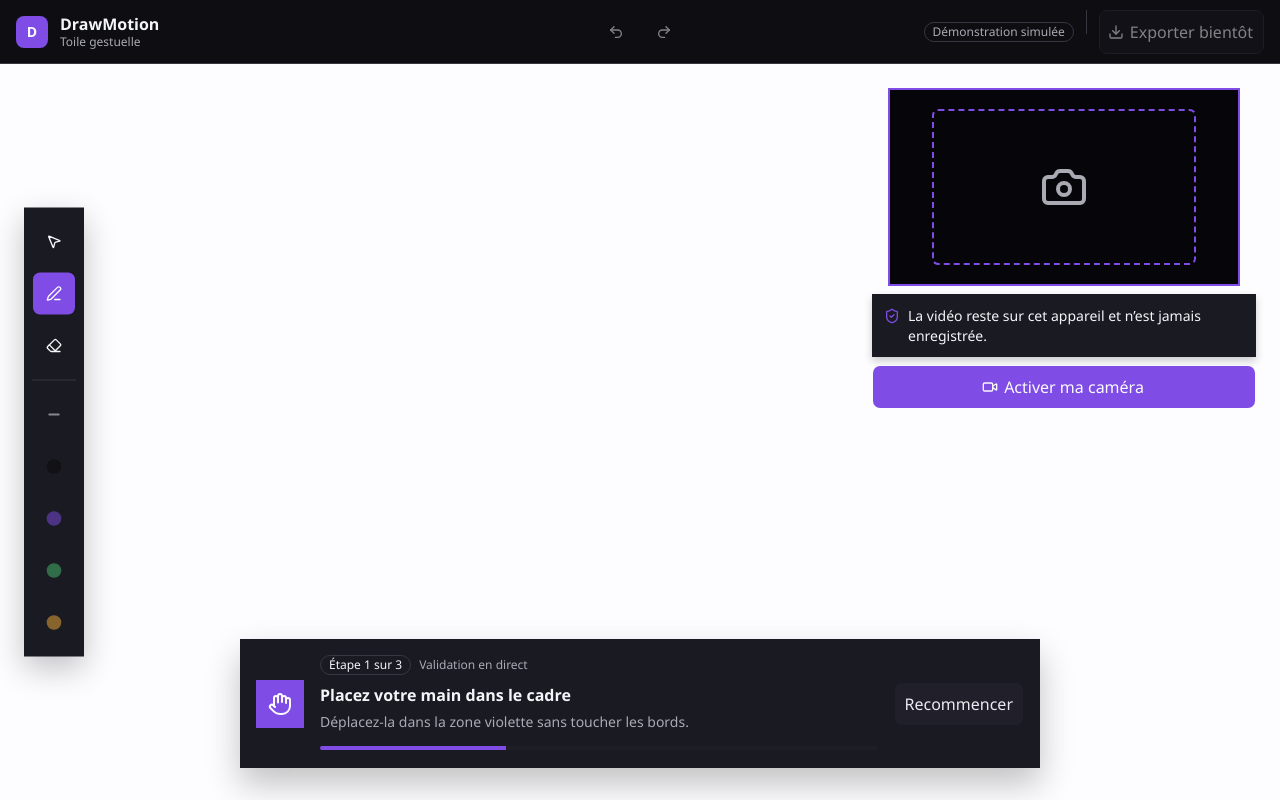
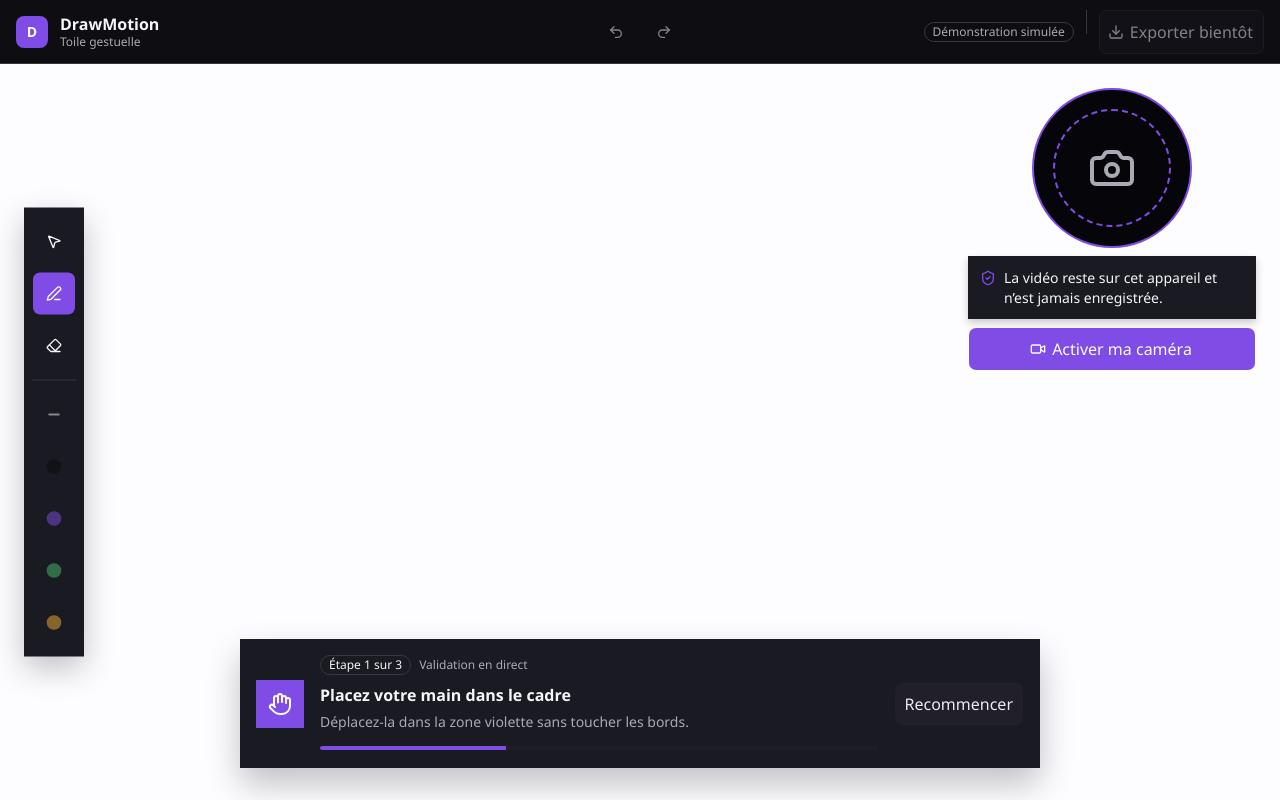
Before and after one commit to Osiris-Balonga/drawmotion, a React (Vite) app: page / in a window 1280 px wide. Built offline with nearby package versions, Linux system fonts and the light colour scheme.

Commit message:
fix(camera): keep one stable tracking preview

```diff
--- a/src/features/camera/camera-preview.tsx
+++ b/src/features/camera/camera-preview.tsx
@@ -19,7 +19,6 @@ import {
 } from "@/features/camera/use-hand-tracking"
 import type { GestureKind } from "@/core/gestures/gesture-classifier"
 import type { HandTrackingResult } from "@/infrastructure/mediapipe/hand-tracker-port"
-import { cn } from "@/lib/utils"
 
 type CameraPreviewProps = {
   adapterFactory?: CameraAdapterFactory
@@ -100,7 +99,6 @@ export function CameraPreview({
     videoRef,
     trackerFactory,
     onGestureFrame,
-    calibrating ? "contain" : "cover",
   )
   const trackingStatus = trackingContent[trackingState]
   const error =
@@ -112,17 +110,11 @@ export function CameraPreview({
       : null
 
   return (
-    <section
-      aria-label="Aperçu caméra"
-      className={cn(
-        "camera-preview",
-        calibrating && "camera-preview--calibrating",
-      )}
-    >
+    <section aria-label="Aperçu caméra" className="camera-preview">
       <div className="camera-preview__viewport">
         <video
           ref={videoRef}
-          className={`camera-preview__video${calibrating ? "camera-preview__video--contain" : ""}`}
+          className="camera-preview__video"
           aria-label="Flux vidéo local"
           autoPlay
           muted
--- a/src/features/camera/use-hand-tracking.ts
+++ b/src/features/camera/use-hand-tracking.ts
@@ -32,7 +32,6 @@ export function useHandTracking(
   videoRef: RefObject<HTMLVideoElement | null>,
   trackerFactory: HandTrackerFactory = createTracker,
   onGestureFrame?: (result: HandTrackingResult, gesture: GestureKind) => void,
-  previewFit: "cover" | "contain" = "cover",
 ) {
   const canvasRef = useRef<HTMLCanvasElement>(null)
   const [state, setState] = useState<HandTrackingState>("idle")
@@ -59,7 +58,7 @@ export function useHandTracking(
     let active = true
     let previousGesture: GestureKind = "tracking-lost"
     let ambiguousFrames = 0
-    const renderer = new LandmarkOverlayRenderer(canvas, video, previewFit)
+    const renderer = new LandmarkOverlayRenderer(canvas, video)
     let tracker: HandTrackerPort
     try {
       tracker = trackerFactory((nextMetrics) => {
@@ -134,7 +133,7 @@ export function useHandTracking(
       session.dispose()
       renderer.clear()
     }
-  }, [enabled, previewFit, trackerFactory, videoRef])
+  }, [enabled, trackerFactory, videoRef])
 
   return {
     canvasRef,
--- a/src/features/workspace/workspace-shell.tsx
+++ b/src/features/workspace/workspace-shell.tsx
@@ -54,7 +54,6 @@ export function WorkspaceShell() {
   const [onboardingStep, setOnboardingStep] = useState<OnboardingStep>(
     initialState.step,
   )
-  const [showRecoveryGuidance, setShowRecoveryGuidance] = useState(false)
   const stageRef = useRef<HTMLElement>(null)
   const drawingRef = useRef<DrawingCanvasHandle>(null)
   const pointerFilterRef = useRef(new PointerMotionFilter())
@@ -62,13 +61,11 @@ export function WorkspaceShell() {
     initialGestureMachineState,
   )
   const onboardingStateRef = useRef<OnboardingState>(initialState)
-  const hesitationFramesRef = useRef(0)
 
   const restartOnboarding = useCallback(() => {
     onboardingStateRef.current = initialOnboardingState
     resetOnboardingCompletion()
     setOnboardingStep(0)
-    setShowRecoveryGuidance(false)
   }, [])
 
   const goBackOnboarding = useCallback(() => {
@@ -92,17 +89,6 @@ export function WorkspaceShell() {
         setOnboardingStep(onboarding.step)
         if (onboarding.step === 3) saveOnboardingCompletion()
       }
-      if (onboarding.step === 3) {
-        if (gesture === "uncertain" || gesture === "tracking-lost") {
-          hesitationFramesRef.current += 1
-          if (hesitationFramesRef.current === 30) {
-            setShowRecoveryGuidance(true)
-          }
-        } else {
-          hesitationFramesRef.current = 0
-          if (showRecoveryGuidance) setShowRecoveryGuidance(false)
-        }
-      }
       const filtered = pointerFilterRef.current.update(
         gesturePointer,
         result.timestampMs,
@@ -124,7 +110,7 @@ export function WorkspaceShell() {
       gestureStateRef.current = transition.state
       drawingRef.current?.handleIntentions(transition.intentions)
     },
-    [onboardingStep, showRecoveryGuidance],
+    [onboardingStep],
   )
 
   return (
@@ -148,17 +134,17 @@ export function WorkspaceShell() {
             {toolNames[activeTool]} sélectionné — simulation
           </div>
           <CameraPreview
-            calibrating={onboardingStep < 3 || showRecoveryGuidance}
+            calibrating={onboardingStep < 3}
             onGestureFrame={handleGestureFrame}
           />
-          {onboardingStep < 3 || showRecoveryGuidance ? (
+          {onboardingStep < 3 ? (
             <GestureCoach
-              step={showRecoveryGuidance ? 0 : (onboardingStep as 0 | 1 | 2)}
+              step={onboardingStep as 0 | 1 | 2}
               onBack={goBackOnboarding}
               onRestart={restartOnboarding}
             />
           ) : null}
-          {onboardingStep === 3 && !showRecoveryGuidance ? (
+          {onboardingStep === 3 ? (
             <Button
               className="gesture-review-action h-10 active:scale-[0.96]"
               variant="secondary"
--- a/src/features/workspace/workspace.css
+++ b/src/features/workspace/workspace.css
@@ -90,26 +90,12 @@
   transform: scaleX(-1);
 }
 
-.camera-preview--calibrating {
-  width: 24rem;
-}
-
-.camera-preview--calibrating .camera-preview__viewport {
-  width: 22rem;
-  aspect-ratio: 16 / 9;
-  border-radius: var(--radius-xl);
-}
-
-.camera-preview__video--contain {
-  object-fit: contain;
-}
-
 .camera-preview__calibration-guide {
   position: absolute;
-  inset: 10% 12%;
+  inset: 12%;
   pointer-events: none;
   border: 2px dashed var(--primary);
-  border-radius: var(--radius-md);
+  border-radius: 50%;
 }
 
 .camera-preview__landmarks {
```
Also changed, not shown: 1 other file (tests, documents, lock files or other folders).
